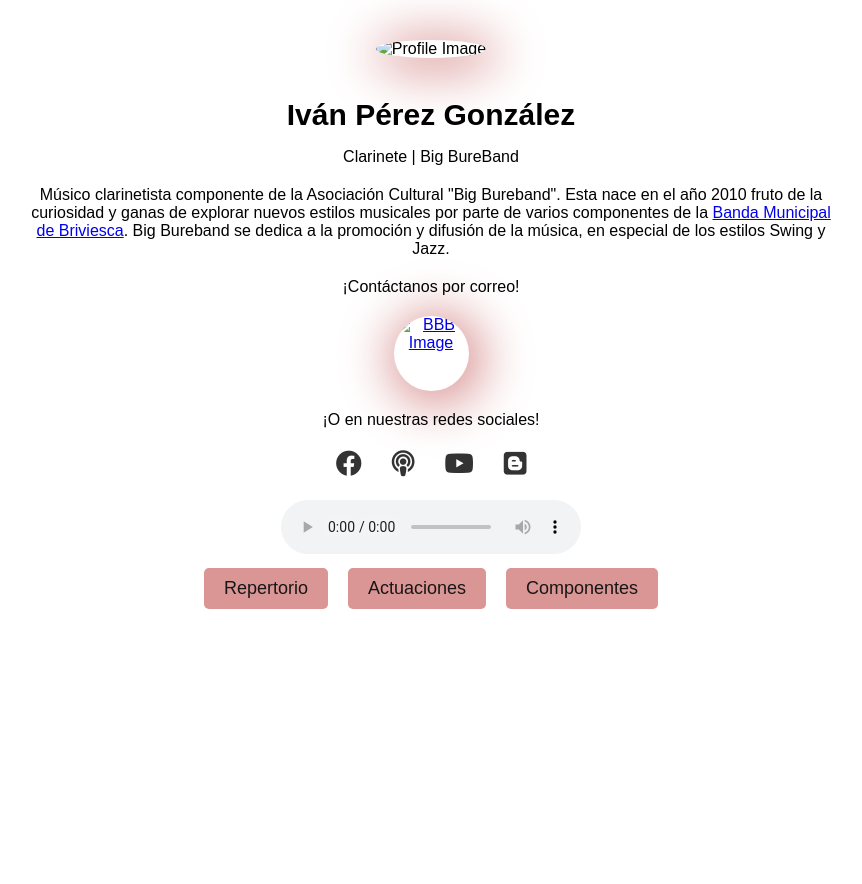
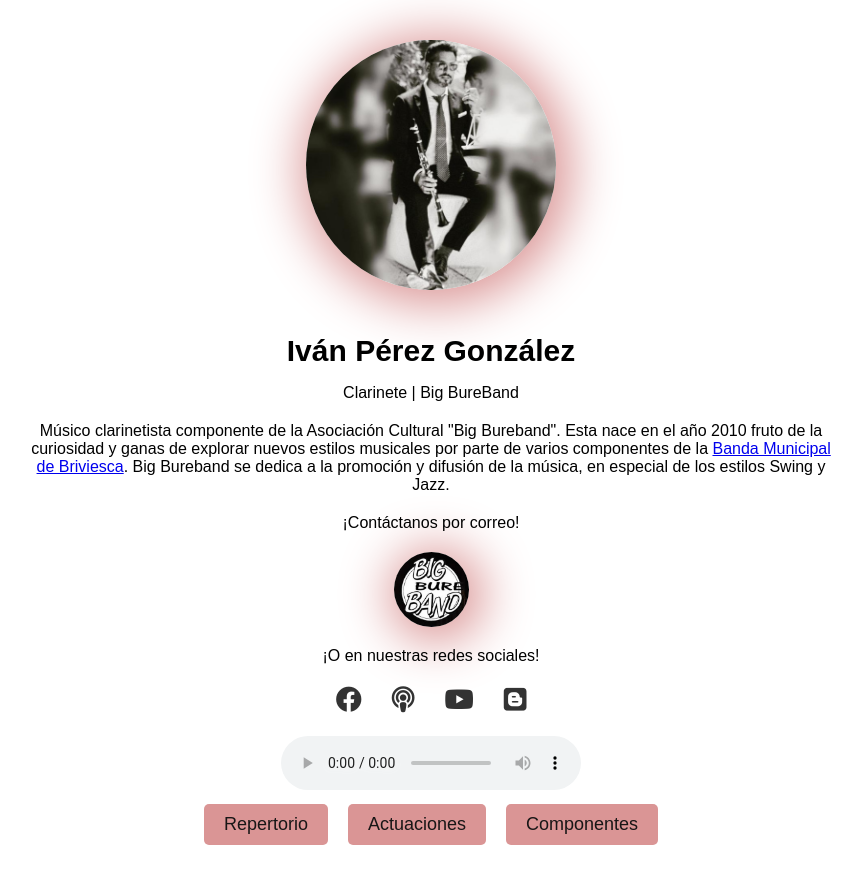
Before and after one commit to Ivanbrivi/Portfolio, a plain HTML site: page index.html in a window 1280 px wide. Shown: the whole page, without its empty margins (209-1071 px from the left). Before the commit the page ends 800 px from the top, so only its background shows below. Drawn offline with Linux system fonts and the light colour scheme.

Commit message:
Update index.html

```diff
--- a/index.html
+++ b/index.html
@@ -10,13 +10,13 @@
 <body>
 
   <div class="container">
-    <img src="img/foto1.jpg" alt="Profile Image" class="profile-image">
+    <img src="foto1.jpg" alt="Profile Image" class="profile-image">
     <h1>Iván Pérez González</h1>
     <p>Clarinete | Big BureBand</p>
     <p>Músico clarinetista componente de la Asociación Cultural "Big Bureband". Esta nace en el año 2010 fruto de la curiosidad y ganas de explorar nuevos estilos musicales por parte de varios componentes de la <a href="https://ayto.briviesca.es/banda-musica">Banda Municipal de Briviesca</a>. Big Bureband se dedica a la promoción y difusión de la música, en especial de los estilos Swing y Jazz.</p>
     <p>¡Contáctanos por correo!</p>
     <a href="mailto:bigbureband@gmail.com">
-      <img src="img/BBB.jpg" alt="BBB Image" class="BBB-image" title="Enviar correo de contacto">
+      <img src="BBB.jpg" alt="BBB Image" class="BBB-image" title="Enviar correo de contacto">
     </a>
     <p>¡O en nuestras redes sociales!</p>
     <div class="social-icons">
```
